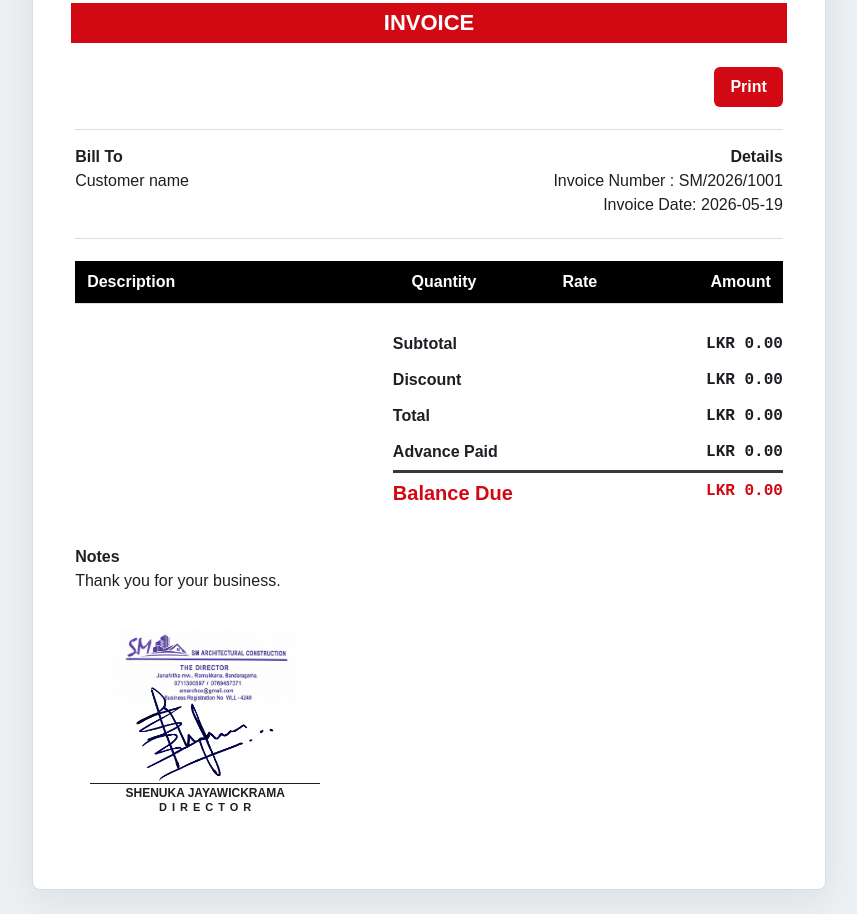
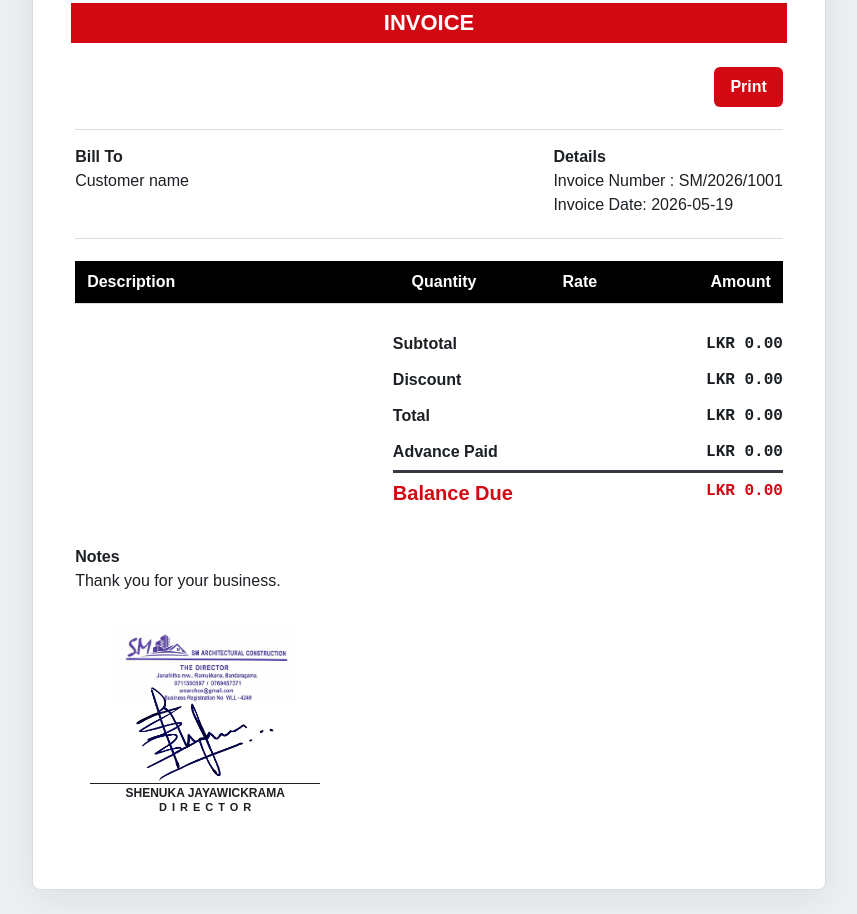
Before and after one commit to JayaniPerera27/Billing-system, a website: page public/index.html in a window 1280 px wide. Shown: the part 1065-1979 px from the top of the page, without its empty margins (211-1068 px from the left). Drawn offline with Linux system fonts and the light colour scheme; no server answers.

Commit message:
Fix some issues.

```diff
--- a/public/styles.css
+++ b/public/styles.css
@@ -261,7 +261,9 @@ textarea {
 }
 
 .invoice-details {
-  text-align: right;
+  justify-self: end;
+  text-align: left;
+  width: fit-content;
 }
 
 .project-name {
@@ -428,7 +430,7 @@ td:nth-child(n + 2) {
   }
 
   .invoice-details {
-    text-align: left;
+    justify-self: start;
   }
 }
 
```
